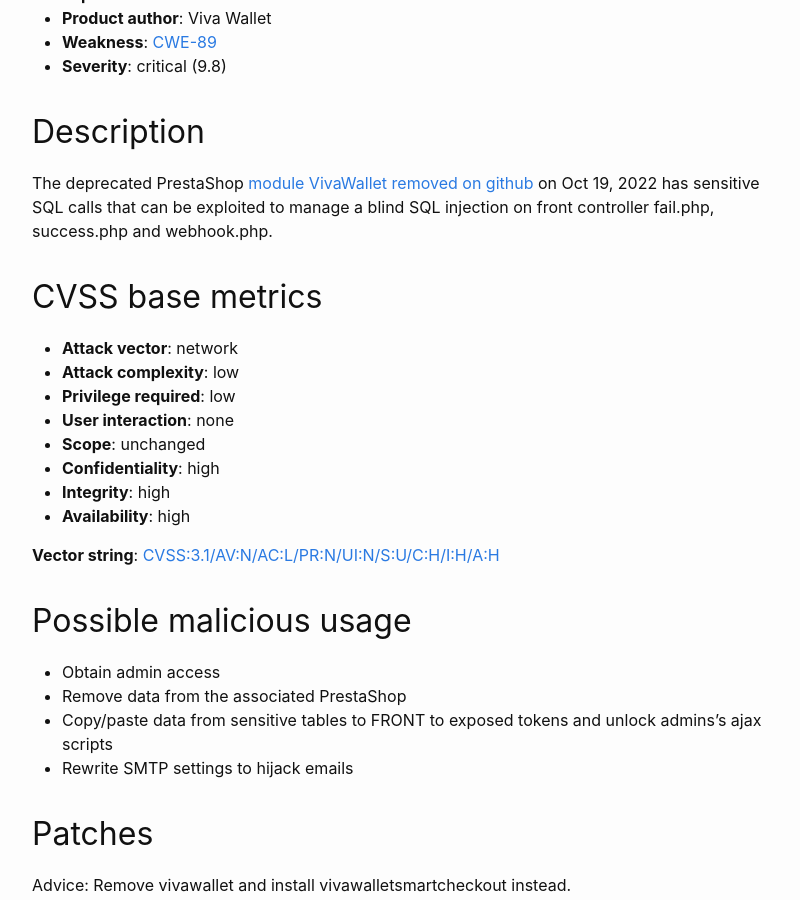
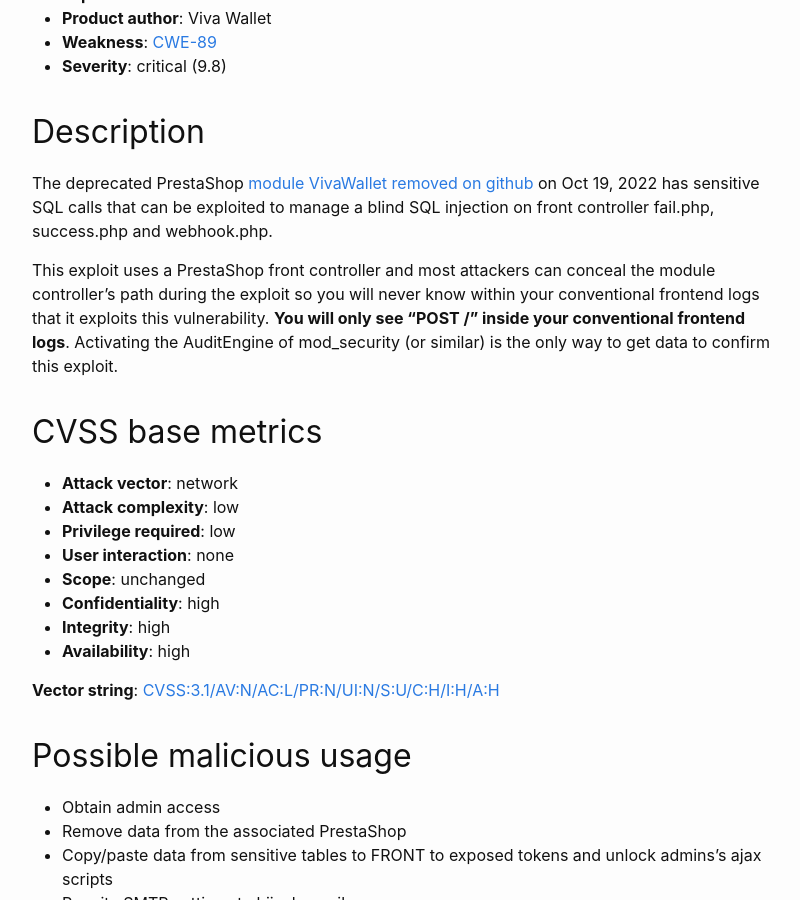
Before and after one commit to friends-of-presta/security-advisories, a Jekyll site: the page built from _posts/2023-07-11-vivawallet.md, in a window 1280 px wide and 900 px high, scrolled down 643 px. Shown: the whole window, without its empty margins (238-1038 px from the left). Built offline with Jekyll 4.4.1, drawn with Linux system fonts in a browser that asks for light colours.

Commit message:
Update 2023-07-11-vivawallet.md

```diff
--- a/_posts/2023-07-11-vivawallet.md
+++ b/_posts/2023-07-11-vivawallet.md
@@ -27,6 +27,8 @@ The deprecated module "vivawallet" (name of the directory) edited by Viva Wallet
 ## Description
 
 The deprecated PrestaShop [module VivaWallet removed on github](https://github.com/VivaPayments/API/commit/c1169680508c6e144d3e102ebdb257612e4cd84a) on Oct 19, 2022 has sensitive SQL calls that can be exploited to manage a blind SQL injection on front controller fail.php, success.php and webhook.php.
+
+This exploit uses a PrestaShop front controller and most attackers can conceal the module controller’s path during the exploit so you will never know within your conventional frontend logs that it exploits this vulnerability. **You will only see “POST /” inside your conventional frontend logs**. Activating the AuditEngine of mod_security (or similar) is the only way to get data to confirm this exploit.
 
 ## CVSS base metrics
 
```
